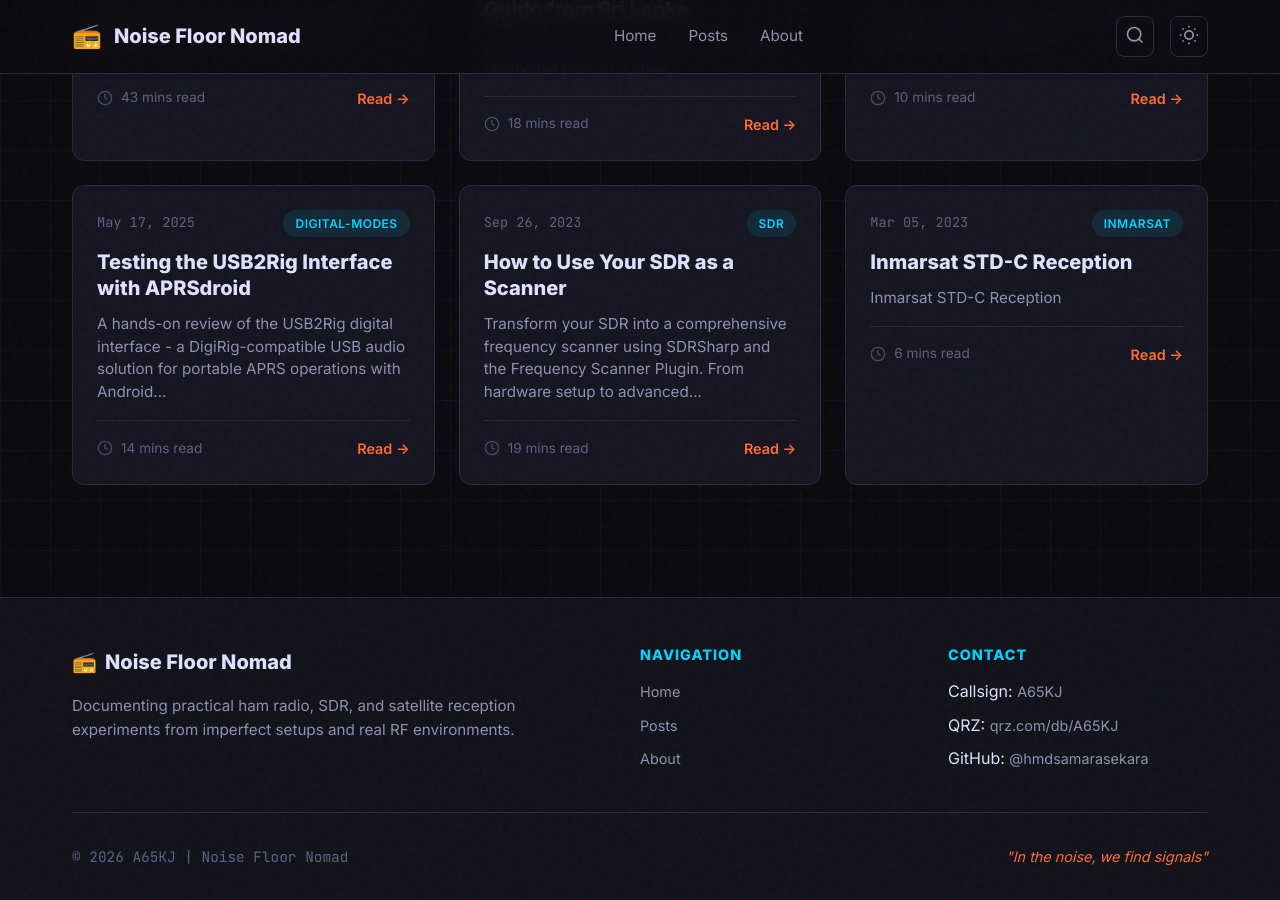
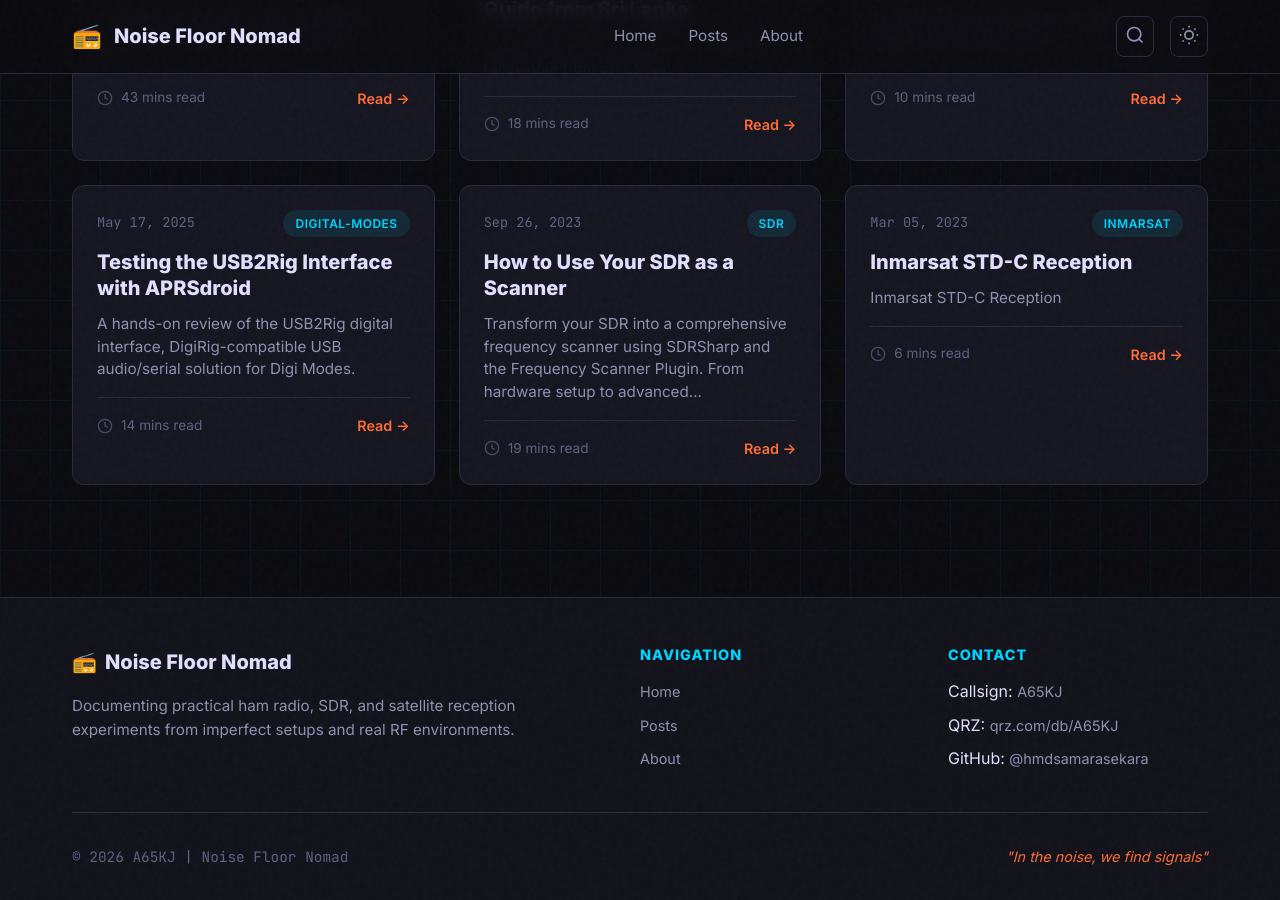
Before and after one commit to hmdsamarasekara/hmdsamarasekara.github.io, a Jekyll site: the page built from index.md, in a window 1280 px wide and 900 px high, scrolled down 964 px. Built offline with Jekyll 4.4.1, drawn with Linux system fonts in a browser that asks for light colours.

Commit message:
Update 2025-05-17-usb2rig-aprsdroid-review.md

```diff
--- a/_posts/2025-05-17-usb2rig-aprsdroid-review.md
+++ b/_posts/2025-05-17-usb2rig-aprsdroid-review.md
@@ -4,7 +4,7 @@ title: "Testing the USB2Rig Interface with APRSdroid"
 date: 2025-05-17 12:00:00 +0530
 categories: [digital-modes, aprs, equipment-review]
 tags: [usb2rig, digirig, aprsdroid, android, packet-radio, portable]
-excerpt: "A hands-on review of the USB2Rig digital interface - a DigiRig-compatible USB audio solution for portable APRS operations with Android and APRSdroid."
+excerpt: "A hands-on review of the USB2Rig digital interface, DigiRig-compatible USB audio/serial solution for Digi Modes."
 ---
 
 <div class="post-intro">
```
